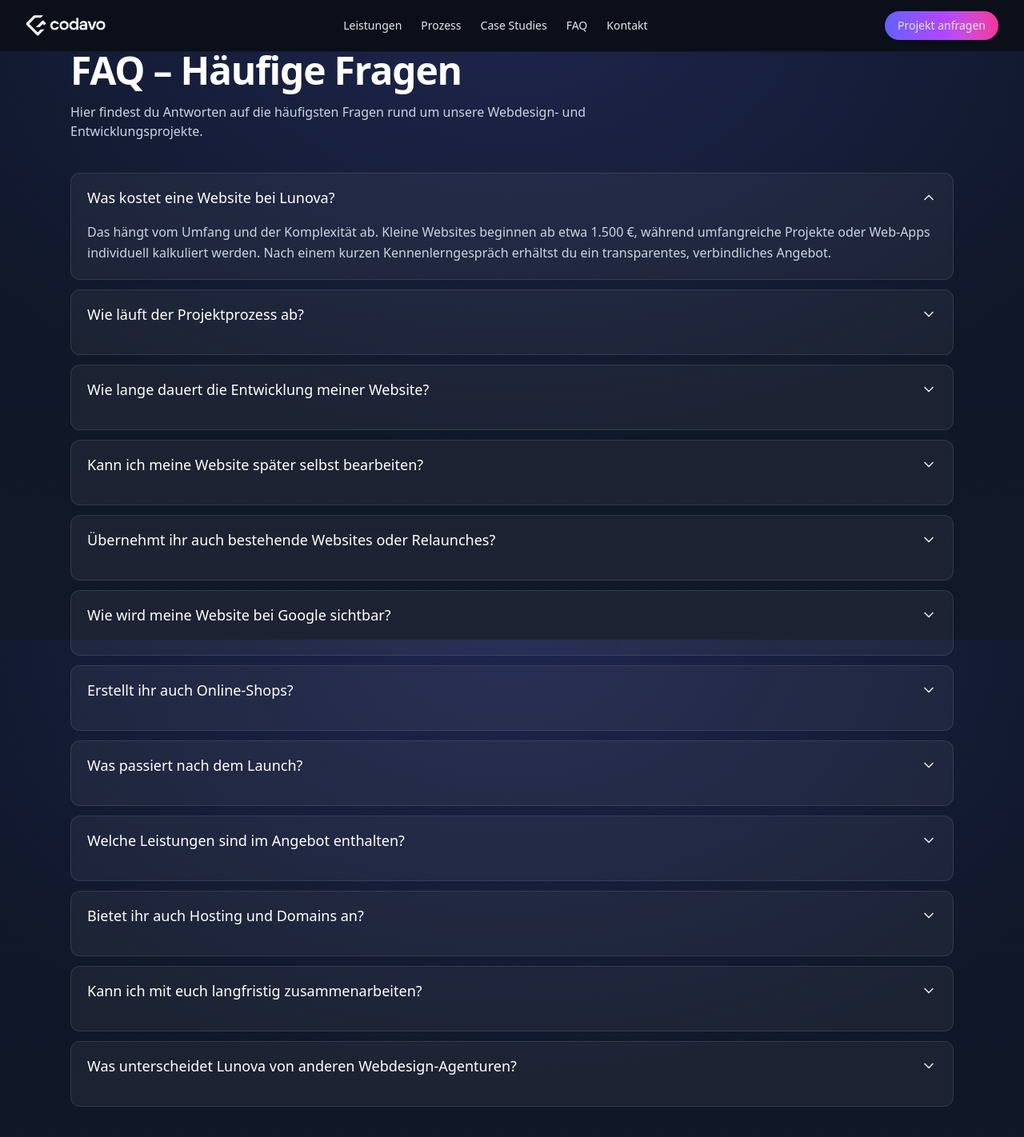
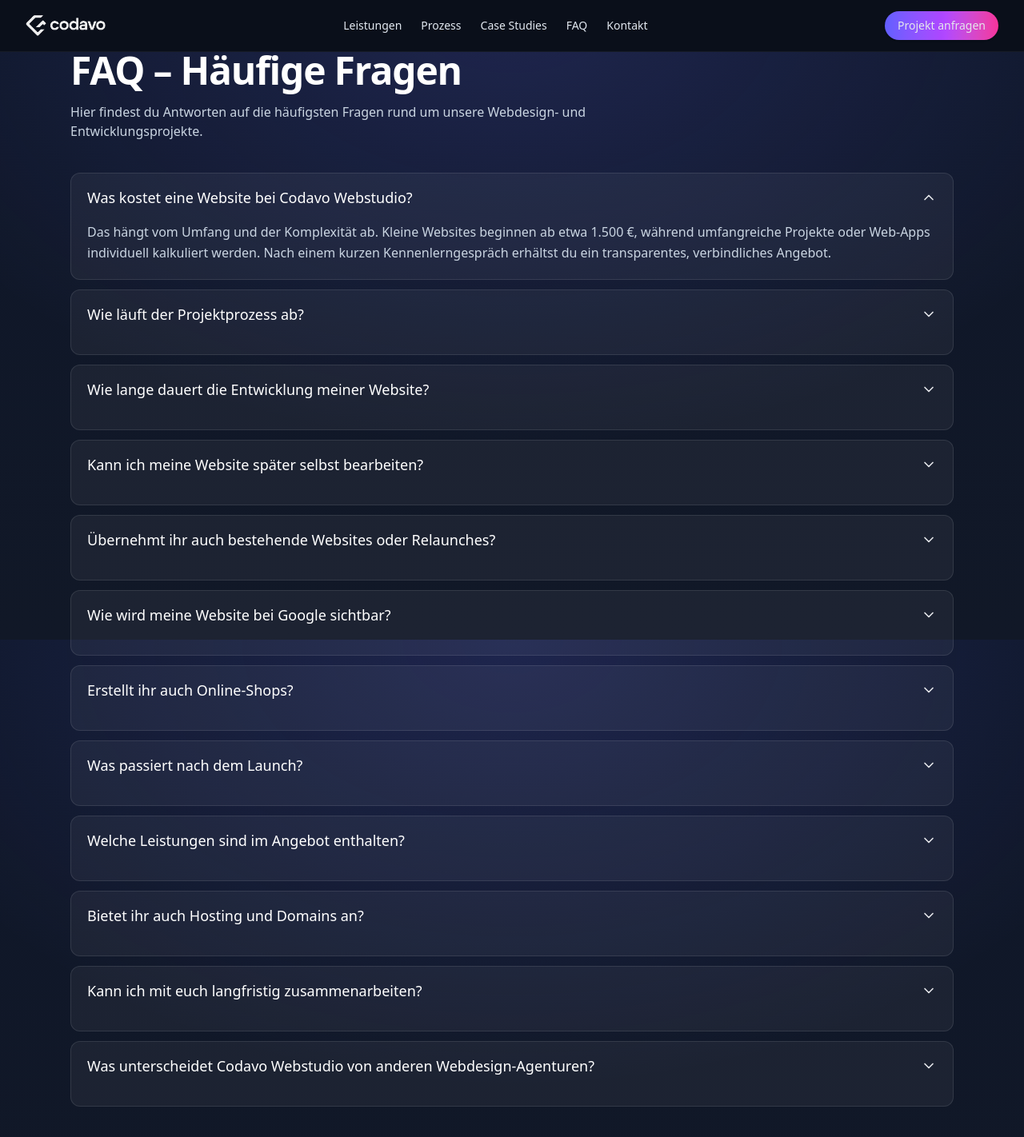
Before and after one commit to OpnyAI/codavo-website, a Next.js app: page /faq in a window 1280 px wide. Shown: the top 1422 px of the page at 80% size. Built offline with nearby package versions, Linux system fonts and the light colour scheme.

Commit message:
Fix FAQ JSON-LD script and CaseStudies typings

```diff
--- a/src/app/faq/page.tsx
+++ b/src/app/faq/page.tsx
@@ -2,14 +2,14 @@ import type { Metadata } from "next";
 import FAQAccordion from "@/components/FAQAccordion";
 
 export const metadata: Metadata = {
-  title: "FAQ – Häufige Fragen | Lunova",
+  title: "FAQ – Häufige Fragen | Codavo Webstudio",
   description:
-    "Antworten zu Kosten, Ablauf, CMS und SEO – alles, was du über Webdesign & Webentwicklung bei Lunova wissen musst.",
+    "Antworten zu Kosten, Ablauf, CMS und SEO – alles, was du über Webdesign & Webentwicklung bei Codavo Webstudio wissen musst.",
 };
 
 const faqs = [
   {
-    q: "Was kostet eine Website bei Lunova?",
+    q: "Was kostet eine Website bei Codavo Webstudio?",
     a: "Das hängt vom Umfang und der Komplexität ab. Kleine Websites beginnen ab etwa 1.500 €, während umfangreiche Projekte oder Web-Apps individuell kalkuliert werden. Nach einem kurzen Kennenlerngespräch erhältst du ein transparentes, verbindliches Angebot.",
   },
   {
@@ -53,7 +53,7 @@ const faqs = [
     a: "Natürlich. Viele unserer Kunden betreuen wir über Jahre hinweg – mit regelmäßigen Optimierungen, neuen Landingpages, SEO oder Marketing-Integrationen.",
   },
   {
-    q: "Was unterscheidet Lunova von anderen Webdesign-Agenturen?",
+    q: "Was unterscheidet Codavo Webstudio von anderen Webdesign-Agenturen?",
     a: "Wir kombinieren strategisches Denken, ästhetisches Design und technische Exzellenz. Keine Baukastenseiten, sondern individuelle, performante Lösungen – entwickelt mit Liebe zum Detail.",
   },
 ];
@@ -84,7 +84,6 @@ export default function Page() {
       {/* Rich Snippets für Google */}
       <script
         type="application/ld+json"
-        // @ts-ignore
         dangerouslySetInnerHTML={{ __html: JSON.stringify(jsonLd) }}
       />
     </main>
```
